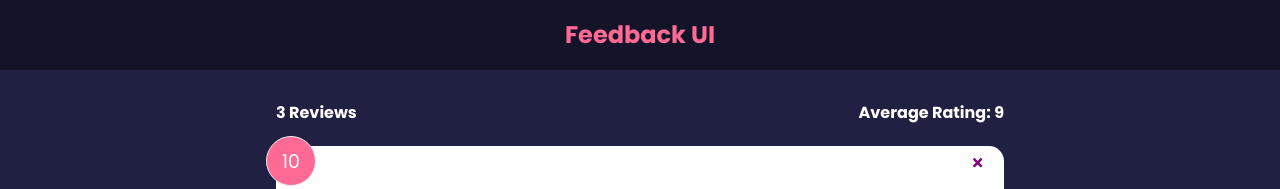
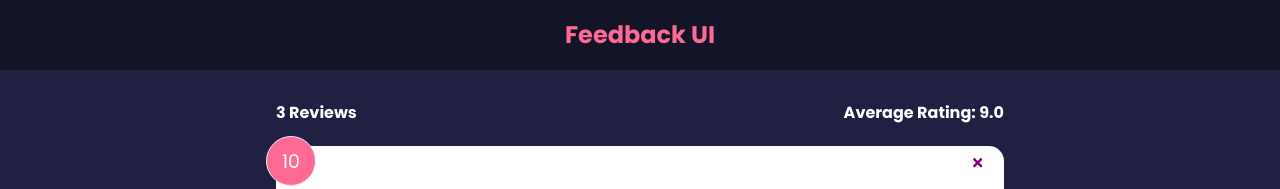
Before and after one commit to Koko-Dev/get-feedback, a React (Create React App) app: page / in a window 1280 px wide. Shown: the top 189 px of the page. Built offline with nearby package versions, Linux system fonts and the light colour scheme.

Commit message:
FeedbackStats.jsx: Fix issue where average can have more than one decimal place; only one decimal place should be allowed for average rating

```diff
--- a/src/components/FeedbackStats.jsx
+++ b/src/components/FeedbackStats.jsx
@@ -4,6 +4,8 @@ function FeedbackStats ({ feedback }) {
     return accumulator + currentValue.rating;
 
   }, 0) / feedback.length;
+
+  average = average.toFixed(1);
 
   return (
     <div className='feedback-stats'>
```
